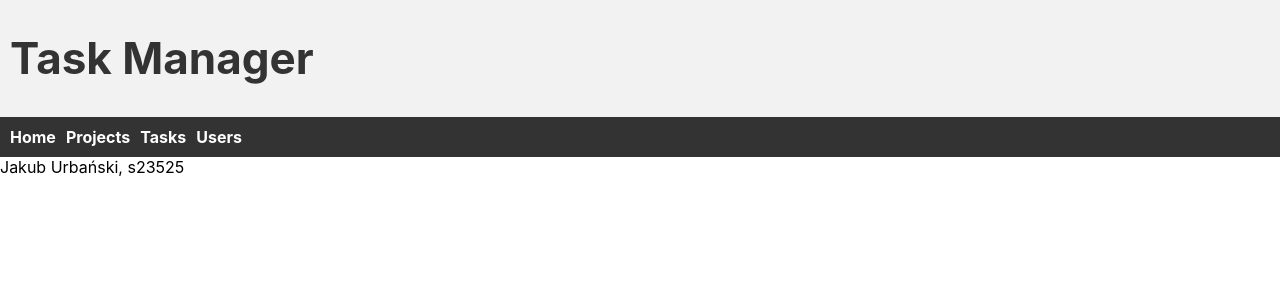
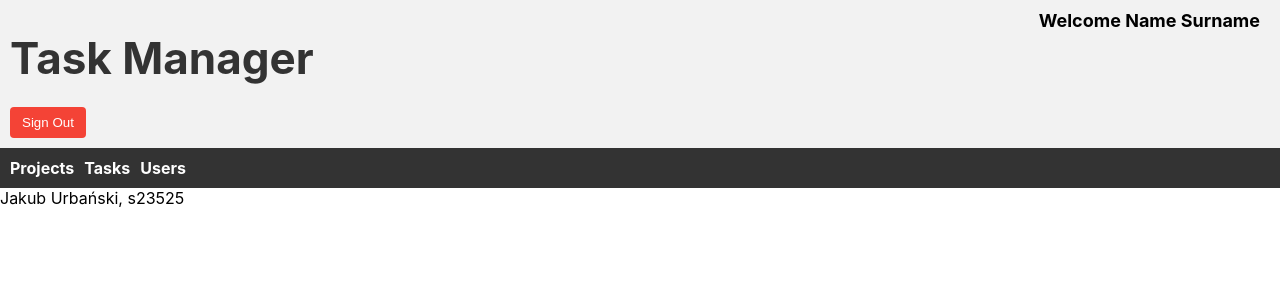
Before and after one commit to frogalo/TaskManagerFront, a React (Create React App) app: page / in a window 1280 px wide. Shown: the top 300 px of the page. Built offline with nearby package versions, Linux system fonts and the light colour scheme.

Commit message:
minor routing changes

```diff
--- a/public/style.css
+++ b/public/style.css
@@ -332,3 +332,31 @@ nav a:hover {
 .complete-button:focus {
     outline: none;
 }
+
+.welcome-text {
+    position: absolute;
+    top: 10px;
+    right: 10px;
+    font-size: 18px;
+    font-weight: bold;
+}
+.header-right {
+    display: flex;
+    align-items: center;
+}
+
+.welcome-text {
+    font-size: 18px;
+    font-weight: bold;
+    margin-right: 10px;
+}
+
+.sign-out-button {
+    padding: 8px 12px;
+    background-color: #f44336;
+    color: #fff;
+    border: none;
+    border-radius: 4px;
+    cursor: pointer;
+    float: right;
+}
--- a/src/components/fragments/Header.js
+++ b/src/components/fragments/Header.js
@@ -1,14 +1,25 @@
+import React from 'react';
 
 function Header() {
+    const handleSignOut = () => {
+        // Handle the sign out logic here
+    };
+
     return (
-
-
         <header>
-            <h1><a href="/" className="header">Task Manager</a></h1>
-
-            {/*<img src="/img/UOTlogo.png" alt="University of Toronto Logo" width="100" height="100"/>*/}
+            <h1>
+                <a href="/projects" className="header">
+                    Task Manager
+                </a>
+            </h1>
+            <div className="header-right">
+                <div className="welcome-text">Welcome Name Surname</div>
+                <button className="sign-out-button" onClick={handleSignOut}>
+                    Sign Out
+                </button>
+            </div>
         </header>
-    )
+    );
 }
 
-export default Header
+export default Header;
--- a/src/components/fragments/Navigation.js
+++ b/src/components/fragments/Navigation.js
@@ -6,9 +6,6 @@ class Navigation extends React.Component {
         return (
             <nav>
                 <ul>
-                    <li>
-                        <Link to="/">Home</Link>
-                    </li>
                     <li>
                         <Link to="/projects">Projects</Link>
                     </li>
```
